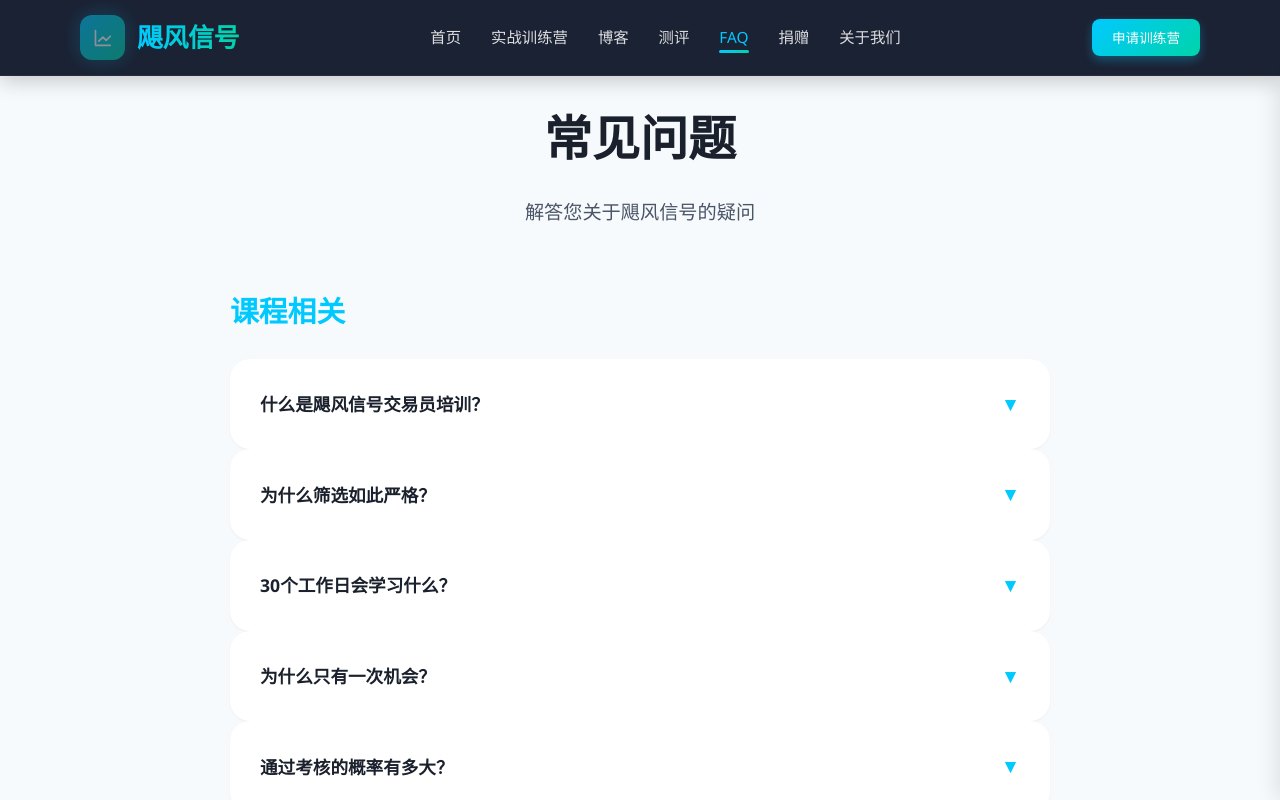
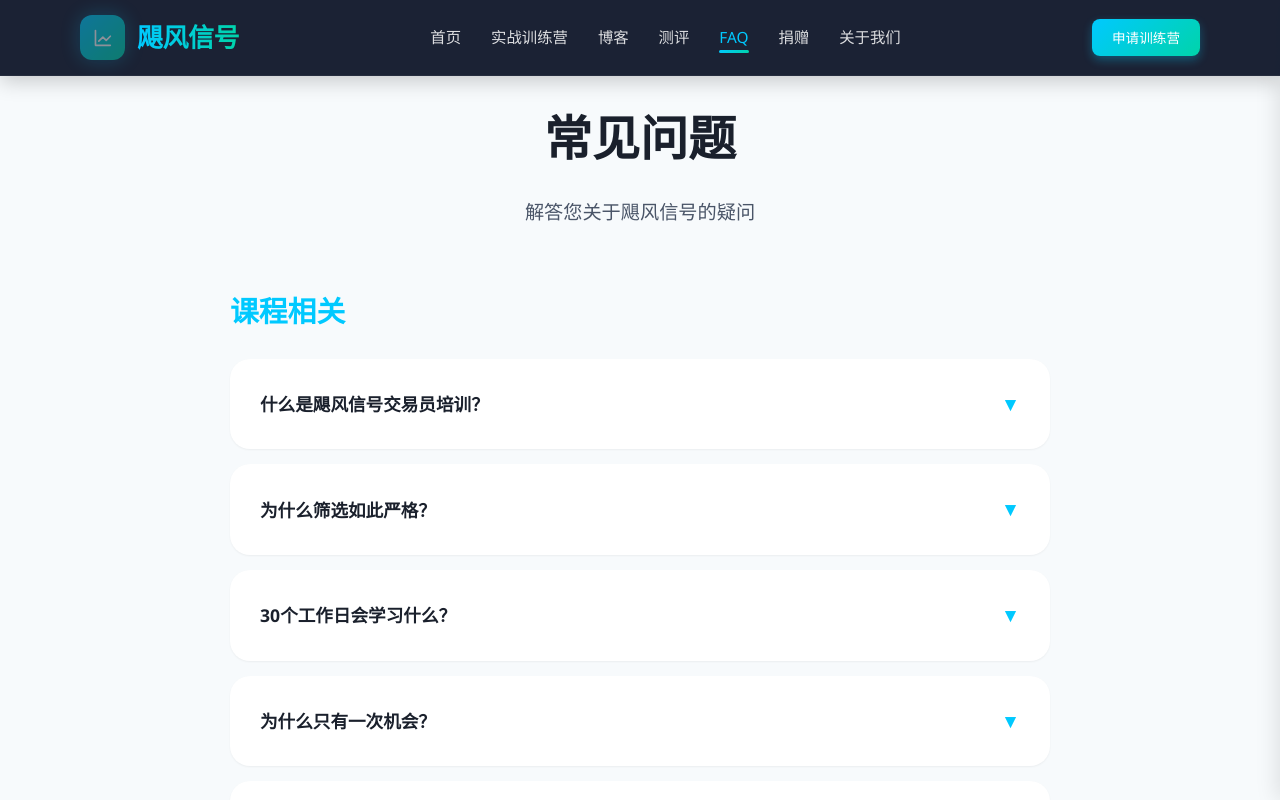
Before and after one commit to cyt1999/jufengxinhao, a Next.js app: page /faq in a window 1280 px wide. Shown: the top 800 px of the page. Built offline with nearby package versions, Linux system fonts and the light colour scheme.

Commit message:
修复Card 组件设计问题

```diff
--- a/src/components/ui/Card.tsx
+++ b/src/components/ui/Card.tsx
@@ -8,6 +8,7 @@ interface CardProps {
   hover?: boolean;
   variant?: 'default' | 'gradient' | 'glow' | 'bordered';
   gradient?: 'primary' | 'secondary' | 'accent';
+  style?: React.CSSProperties;
 }
 
 export default function Card({
@@ -16,6 +17,7 @@ export default function Card({
   hover = false,
   variant = 'default',
   gradient = 'primary',
+  style,
 }: CardProps) {
   const [isHovered, setIsHovered] = useState(false);
 
@@ -35,12 +37,9 @@ export default function Card({
     return 'var(--bg-white)';
   };
 
-  const cardStyles: React.CSSProperties = {
+  // 视觉样式（由variant控制，不应被style覆盖）
+  const visualStyles: React.CSSProperties = {
     background: getBackground(),
-    borderRadius: '20px',
-    padding: '30px',
-    position: 'relative',
-    overflow: 'hidden',
     border: variant === 'bordered'
       ? `2px solid var(--primary-500)`
       : 'none',
@@ -53,13 +52,50 @@ export default function Card({
           ? 'var(--shadow-primary), 0 0 20px rgba(0, 201, 255, 0.15)'
           : 'var(--shadow-md)'
         : 'var(--shadow-sm)',
+  };
+
+  // 布局和结构样式（可以被style覆盖）
+  const layoutStyles: React.CSSProperties = {
+    borderRadius: '20px',
+    padding: '30px',
+    position: 'relative',
+    overflow: 'hidden',
     transition: hover ? 'all 0.3s cubic-bezier(0.4, 0, 0.2, 1)' : 'none',
     transform: isHovered && hover ? 'translateY(-6px) scale(1.02)' : 'translateY(0) scale(1)',
   };
 
+  // 从传入的style中分离布局属性和视觉属性
+  // 只允许布局属性（margin, padding, width, height, display, flex等）被覆盖
+  // 视觉属性（background, border, boxShadow等）由variant控制，不应被覆盖
+  const layoutOnlyStyle: Record<string, any> = {};
+  if (style) {
+    const layoutProps = [
+      'margin', 'marginTop', 'marginRight', 'marginBottom', 'marginLeft',
+      'padding', 'paddingTop', 'paddingRight', 'paddingBottom', 'paddingLeft',
+      'width', 'height', 'minWidth', 'minHeight', 'maxWidth', 'maxHeight',
+      'display', 'flex', 'flexDirection', 'flexWrap', 'flexGrow', 'flexShrink', 'flexBasis',
+      'alignItems', 'justifyContent', 'alignSelf', 'order',
+      'gridArea', 'gridColumn', 'gridRow',
+      'position', 'top', 'right', 'bottom', 'left', 'zIndex',
+      'overflow', 'overflowX', 'overflowY',
+    ];
+
+    (Object.keys(style) as Array<keyof React.CSSProperties>).forEach(key => {
+      if (layoutProps.includes(key as string)) {
+        layoutOnlyStyle[key as string] = style[key];
+      }
+    });
+  }
+
+  const mergedStyles: React.CSSProperties = {
+    ...visualStyles,
+    ...layoutStyles,
+    ...layoutOnlyStyle,
+  } as React.CSSProperties;
+
   return (
     <div
-      style={cardStyles}
+      style={mergedStyles}
       className={className}
       onMouseEnter={() => hover && setIsHovered(true)}
       onMouseLeave={() => hover && setIsHovered(false)}
```
